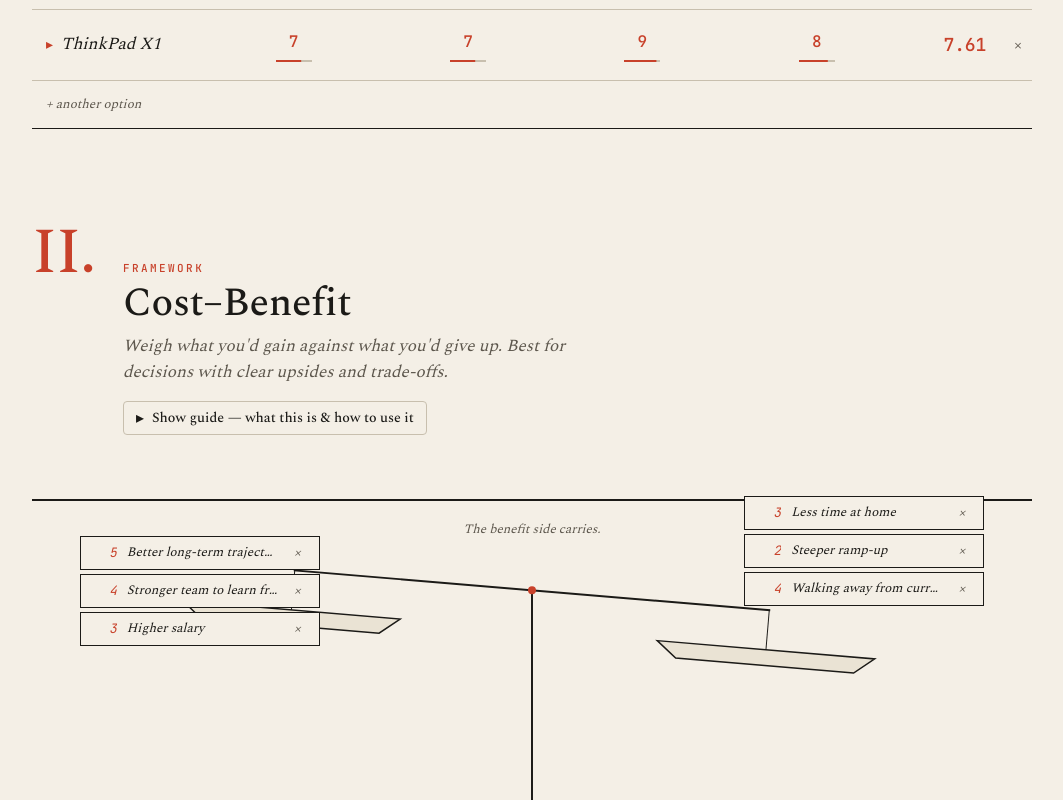
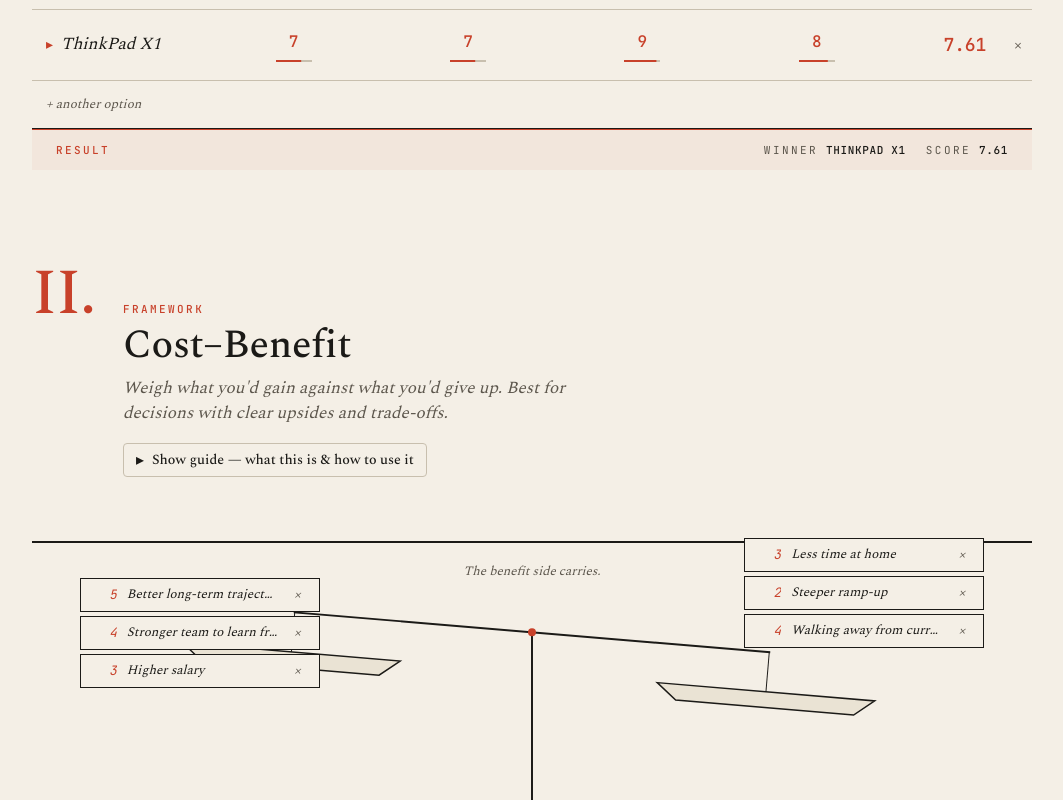
Before and after one commit to rosneri/decision-making, a Next.js app: page /frameworks in a window 1280 px wide. Shown: the part 1020-1820 px from the top of the page, without its empty margins (108-1171 px from the left). Built offline with nearby package versions, Linux system fonts and the light colour scheme.

Commit message:
Render ResultStrip on the library page
Show the same vermilion result strip under each framework sample as in the
main decision flow, so library visitors see the summary metrics each
framework produces.

Co-Authored-By: Claude Opus 4.7 (1M context) <noreply@anthropic.com>

```diff
--- a/src/app/frameworks/page.tsx
+++ b/src/app/frameworks/page.tsx
@@ -1,9 +1,10 @@
 import Link from "next/link";
-import { FRAMEWORKS, SAMPLES } from "@/frameworks";
+import { FRAMEWORKS, METRICS, SAMPLES } from "@/frameworks";
 import { HELP } from "@/frameworks/help";
 import { FrameworkRenderer } from "@/components/FrameworkRenderer";
 import { FrameworkHelpPanel } from "@/components/FrameworkHelpPanel";
 import { LibraryHeader } from "@/components/LibraryHeader";
+import { ResultStrip } from "@/components/ResultStrip";
 
 function toRoman(n: number): string {
   const map: Array<[number, string]> = [
@@ -62,6 +63,7 @@ export default function FrameworksPage() {
               </div>
 
               <FrameworkRenderer result={SAMPLES[f.id]} />
+              <ResultStrip metrics={METRICS[f.id]?.(SAMPLES[f.id]) ?? []} />
             </section>
           ))}
         </div>
```
